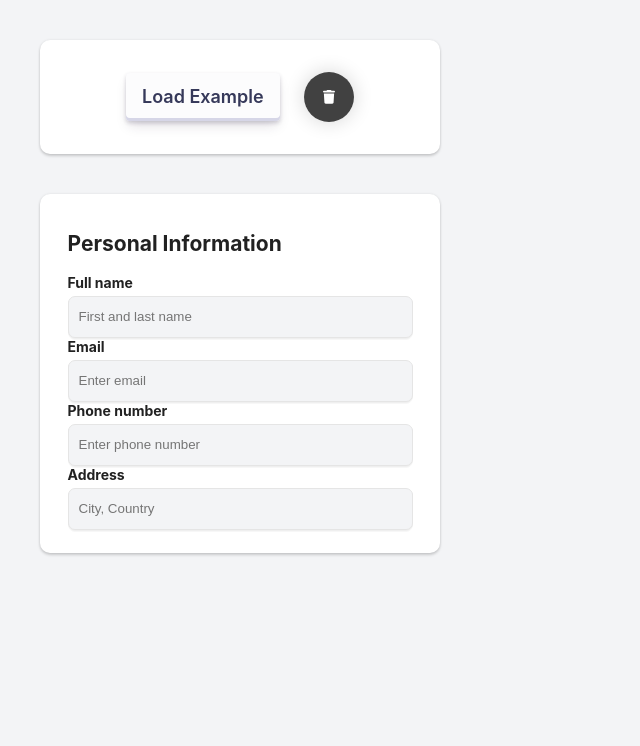
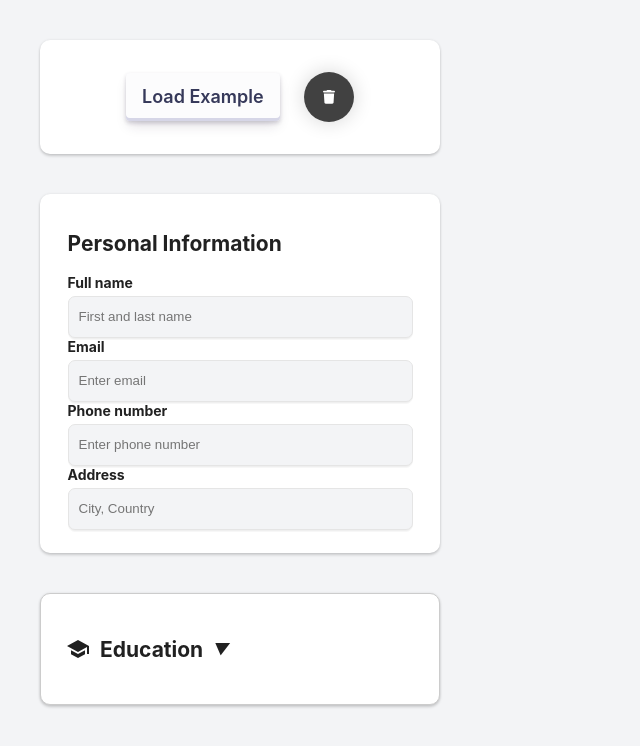
Before and after one commit to jabaaq/CV-Application, a React (Create React App) app: page / in a window 1280 px wide. Shown: the top 746 px of the page, without its empty margins (0-640 px from the left). Built offline with nearby package versions, Linux system fonts and the light colour scheme.

Commit message:
created EducationExperience component and decided to make a Collapse form, so I created a accordion component

```diff
--- a/package.json
+++ b/package.json
@@ -3,6 +3,8 @@
   "version": "0.1.0",
   "private": true,
   "dependencies": {
+    "@mdi/js": "^7.3.67",
+    "@mdi/react": "^1.6.1",
     "@testing-library/jest-dom": "^5.17.0",
     "@testing-library/react": "^13.4.0",
     "@testing-library/user-event": "^13.5.0",
--- /dev/null
+++ b/src/components/accordion/accordion.css
@@ -0,0 +1,106 @@
+.accordion-container {
+    width: 400px;
+    background-color: #fff;
+    padding: 15px 15px;
+    font-size: 14px;
+    font-family: inherit;
+    color: #212121;
+    display: flex;
+    flex-direction: column;
+    gap: 24px;
+    box-sizing: border-box;
+    border-radius: 15px;
+    box-shadow: 0px 0px 3px rgba(0, 0, 0, 0.084), 0px 2px 3px rgba(0, 0, 0, 0.168);
+    background-color: white;
+}
+
+.accordion {
+    border: 1px solid #ccc;
+    border-radius: 10px;
+    margin-bottom: 10px;
+}
+
+.accordion-header {
+    font-weight: 600;
+    padding: 10px;
+    cursor: pointer;
+    display: flex;
+    align-items: center;
+    flex-direction: row;
+    gap: 10px;
+}
+
+.icon {
+    font-size: 16px;
+    transform: rotate(0deg);
+    transition: transform 0.2s;
+}
+
+.icon-open {
+    transform: rotate(180deg);
+}
+
+.accordion-content {
+    padding: 10px;
+    border-top: 1px solid #ccc;
+    display: flex;
+    flex-direction: column;
+}
+
+.field {
+    margin: 10px 0;
+}
+
+.field label {
+    font-weight: bold;
+}
+
+.field input {
+    width: 100%;
+    border: 1px solid #ccc;
+    border-radius: 4px;
+}
+
+
+.input_field {
+    width: auto;
+    height: 40px;
+    padding: 0 0 0 10px;
+    border-radius: 7px;
+    outline: none;
+    border: 1px solid #e5e5e5;
+    filter: drop-shadow(0px 1px 0px #efefef) drop-shadow(0px 1px 0.5px rgba(239, 239, 239, 0.5));
+    transition: all 0.3s cubic-bezier(0.15, 0.83, 0.66, 1);
+    margin-top: 5px;
+    background-color: #f3f4f6;
+}
+
+.input_field:focus {
+    border: 1px solid transparent;
+    box-shadow: 0px 0px 0px 2px #242424;
+    background-color: transparent;
+}
+
+
+.button-container {
+    display: flex;
+    justify-content: flex-end;
+    margin-top: 10px;
+}
+
+.delete-button,
+.cancel-button,
+.save-button {
+    margin: 0 5px;
+    padding: 5px 10px;
+    background-color: #e74c3c;
+    color: white;
+    border: none;
+    border-radius: 4px;
+    cursor: pointer;
+}
+
+.cancel-button,
+.save-button {
+    background-color: #3498db;
+}
--- /dev/null
+++ b/src/components/accordion/accordion.jsx
@@ -0,0 +1,48 @@
+import React, { useState } from 'react';
+import './accordion.css';
+import Icon from '@mdi/react';
+import { mdiSchool } from '@mdi/js';
+
+const Accordion = ({ name, fields }) => {
+  const [isOpen, setIsOpen] = useState(false);
+
+  const toggleAccordion = () => {
+    setIsOpen(!isOpen);
+  };
+
+  return (
+    <div className='accordion-container accordion'>
+      <div className='accordion-header' onClick={toggleAccordion}>
+        <Icon path={mdiSchool} size={1} />
+        <h2>{name}</h2>
+        <i className={`icon ${isOpen ? 'icon-open' : 'icon-close'}`}>&#9660;</i>
+      </div>
+      {isOpen && (
+        <div className='accordion-content'>
+          {fields.map(
+            (
+              field,
+              index, //I define these fields in the EducationExperience.jsx component
+            ) => (
+              <div className='field' key={index}>
+                <label>{field.label}</label>
+                <input
+                  type='text'
+                  className='input_field'
+                  placeholder={field.placeholder}
+                />
+              </div>
+            ),
+          )}
+          <div className='button-container'>
+            <button className='delete-button'>Delete</button>
+            <button className='cancel-button'>Cancel</button>
+            <button className='save-button'>Save</button>
+          </div>
+        </div>
+      )}
+    </div>
+  );
+};
+
+export default Accordion;
--- a/src/components/app/App.jsx
+++ b/src/components/app/App.jsx
@@ -1,14 +1,15 @@
 import './App.css';
 import { TemplateLoader } from '../template-loader/template-loader';
 import { PersonalInformation } from '../personal-information/personal-Information';
+import { EducationExperience } from '../education-experience/educationExperience';
 
 function App() {
   return (
     <div className='app'>
       <TemplateLoader />
       <PersonalInformation />
+      <EducationExperience />
     </div>
   );
 }
-console.log(123);
 export default App;
--- a/src/components/education-experience/educationExperience.jsx
+++ b/src/components/education-experience/educationExperience.jsx
@@ -0,0 +1,20 @@
+import './educationExperience.css';
+import Accordion from '../accordion/accordion';
+
+function EducationExperience() {
+  const educationFields = [
+    { label: 'School', placeholder: 'Enter school / university' },
+    { label: 'Degree', placeholder: 'Enter Degree / Field Of Study' },
+    { label: 'Start Date', placeholder: 'Enter Start Date' },
+    { label: 'End Date', placeholder: 'Enter End Date' },
+    { label: 'Location (optional)', placeholder: 'Enter Location' },
+  ];
+
+  return (
+    <div className='left-side education-container'>
+      <Accordion name={'Education'} fields={educationFields} />
+    </div>
+  );
+}
+
+export { EducationExperience };
--- a/src/components/personal-information/personal-Information.css
+++ b/src/components/personal-information/personal-Information.css
@@ -20,7 +20,6 @@
 .form-container button:active {
     scale: 0.95;
 }
-
 
 
 .form-container .form {
```
Also changed, not shown: 1 other file (tests, documents, lock files or other folders).
